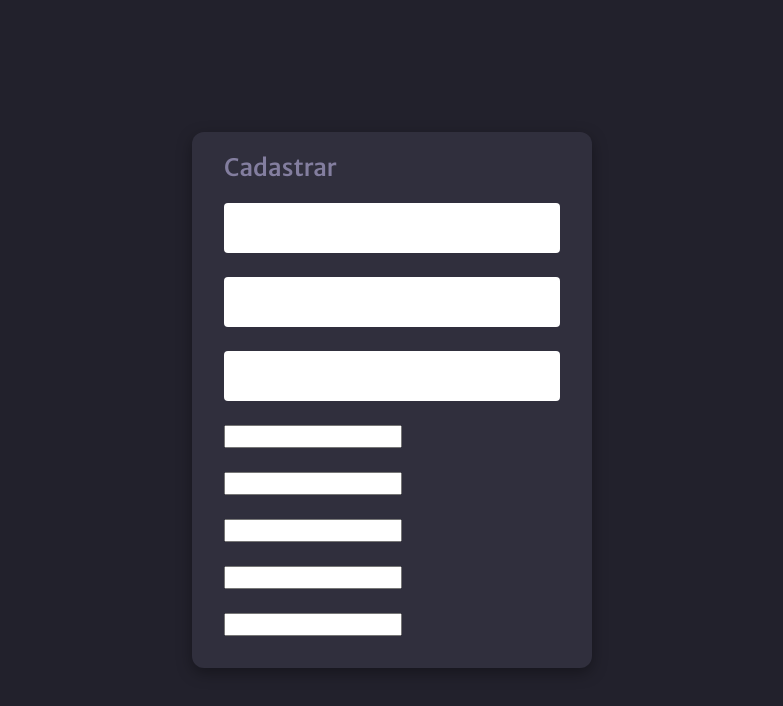
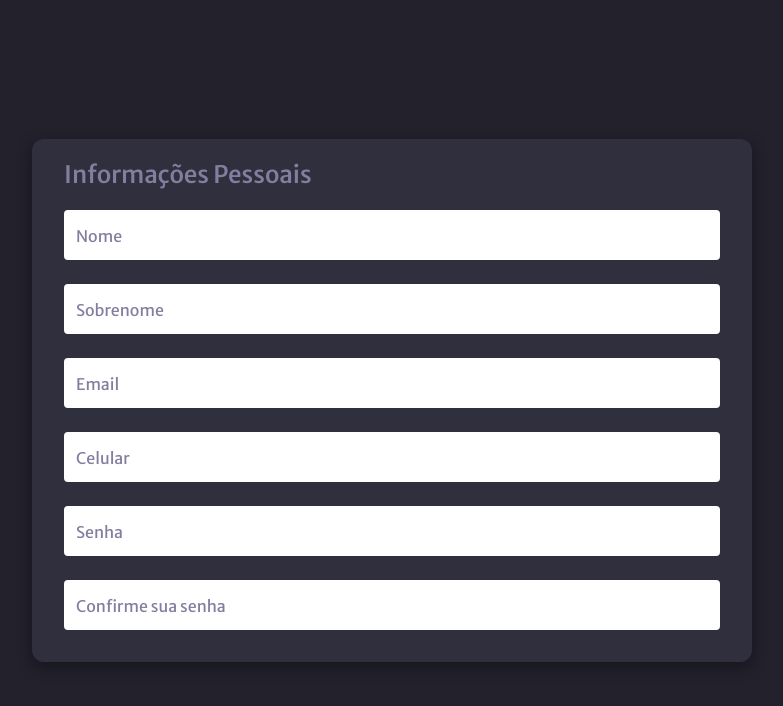
Before and after one commit to v1nni7/portfolio-vite, a React (Vite) app: page /cadastro in a window 1280 px wide. Shown: the top 706 px of the page, without its empty margins (248-1031 px from the left). Built offline with nearby package versions, Linux system fonts and the light colour scheme.

Commit message:
test build

```diff
--- /dev/null
+++ b/src/components/utils/utils.ts
@@ -0,0 +1,7 @@
+export const selectThisElement = (selectedElement: string) => {
+    var el = document.querySelectorAll(selectedElement);
+
+    const event = () => {
+        console.log('Teste')
+    }
+}
--- a/src/pages/Home.tsx
+++ b/src/pages/Home.tsx
@@ -1,7 +1,10 @@
 
 const Home = () => {
     return (
-        <h1>Home</h1>
+        <>
+            <h1>Home</h1>
+            <a href="/login">Login</a>
+        </>
     )
 }
 
--- a/src/pages/Register.tsx
+++ b/src/pages/Register.tsx
@@ -1,6 +1,8 @@
 import { Form, Formik } from "formik";
 import { useCallback } from "react";
+import { selectThisElement } from "../components/utils/utils";
 import { BoxLogin, FormGroup, SectionLogin, TitleLogin } from "../styles/login.styles";
+import { BoxRegister, SectionRegister } from "../styles/register.styles";
 
 const Register = () => {
 
@@ -36,9 +38,9 @@ const Register = () => {
 
     return (
         <>
-            <SectionLogin>
-                <BoxLogin>
-                    <TitleLogin>Cadastrar</TitleLogin>
+            <SectionRegister>
+                <BoxRegister>
+                    <TitleLogin>Informações Pessoais</TitleLogin>
                     <div className="error">
                         <h5></h5>
                     </div>
@@ -51,35 +53,35 @@ const Register = () => {
                             <>
                                 <Form>
                                     <FormGroup>
+                                        <label htmlFor="" className="form-label unfocused">Nome</label>
                                         <input className='form-control' type="text" />
                                     </FormGroup>
                                     <FormGroup>
+                                        <label htmlFor="" className="form-label unfocused">Sobrenome</label>
                                         <input className='form-control' type="text" />
                                     </FormGroup>
                                     <FormGroup>
+                                        <label htmlFor="" className="form-label unfocused">Email</label>
                                         <input className='form-control' type="text" />
                                     </FormGroup>
                                     <FormGroup>
-                                        <input type="text" />
+                                        <label htmlFor="" className="form-label unfocused">Celular</label>
+                                        <input className='form-control' type="text" />
                                     </FormGroup>
                                     <FormGroup>
-                                        <input type="text" />
+                                        <label htmlFor="" className="form-label unfocused">Senha</label>
+                                        <input className='form-control' type="text" />
                                     </FormGroup>
                                     <FormGroup>
-                                        <input type="text" />
-                                    </FormGroup>
-                                    <FormGroup>
-                                        <input type="text" />
-                                    </FormGroup>
-                                    <FormGroup>
-                                        <input type="text" />
+                                        <label htmlFor="" className="form-label unfocused">Confirme sua senha</label>
+                                        <input className='form-control' type="text" />
                                     </FormGroup>
                                 </Form>
                             </>
                         )}
                     </Formik>
-                </BoxLogin>
-            </SectionLogin>
+                </BoxRegister>
+            </SectionRegister>
         </>
     )
 }
--- a/src/styles/register.styles.ts
+++ b/src/styles/register.styles.ts
@@ -8,7 +8,7 @@ export const SectionRegister = styled('section', {
 });
 
 export const BoxRegister = styled('div', {
-    width: 1200,
+    width: 720,
     padding: 20,
     borderRadius: 12,
     backgroundColor: "$darkBlueGray",
```
Also changed, not shown: src/pages/Login.tsx (+0 -10 lines).
